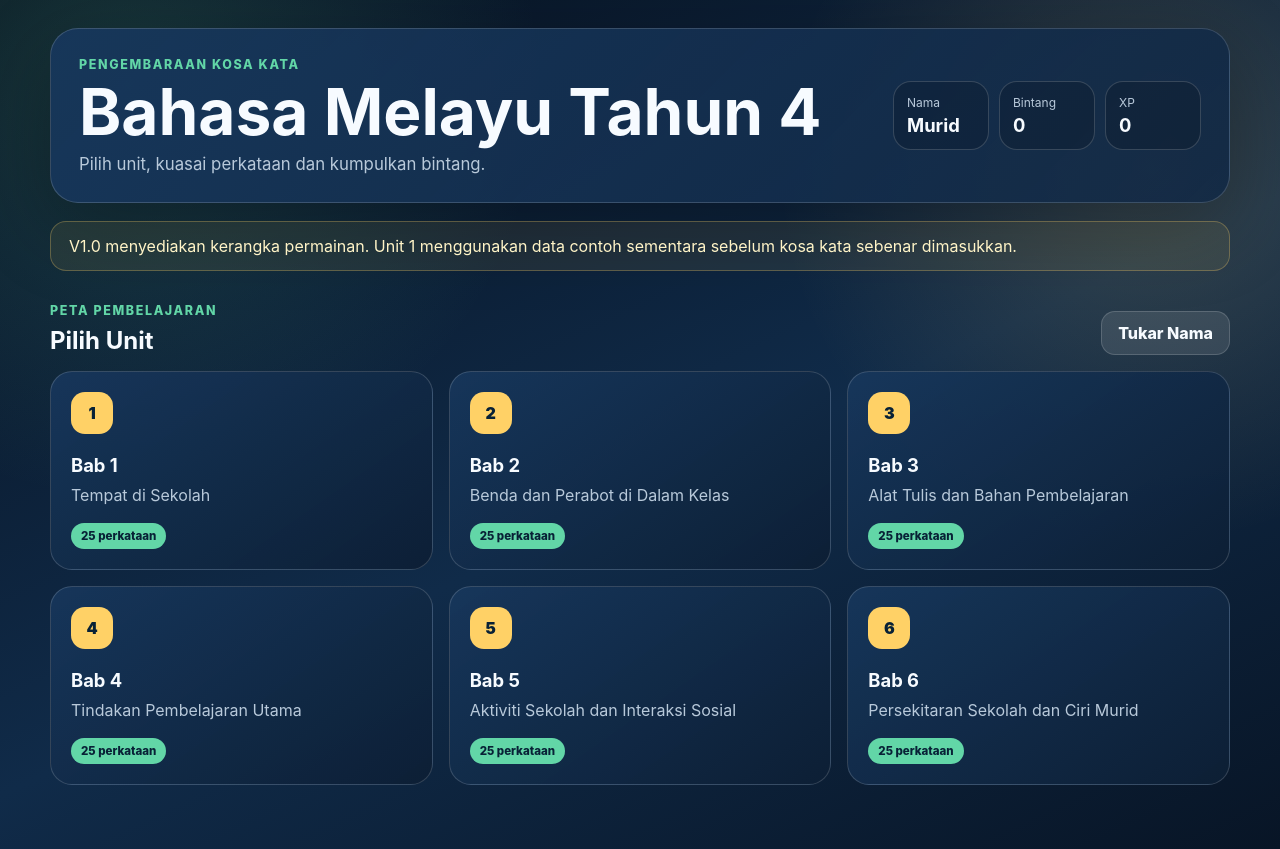
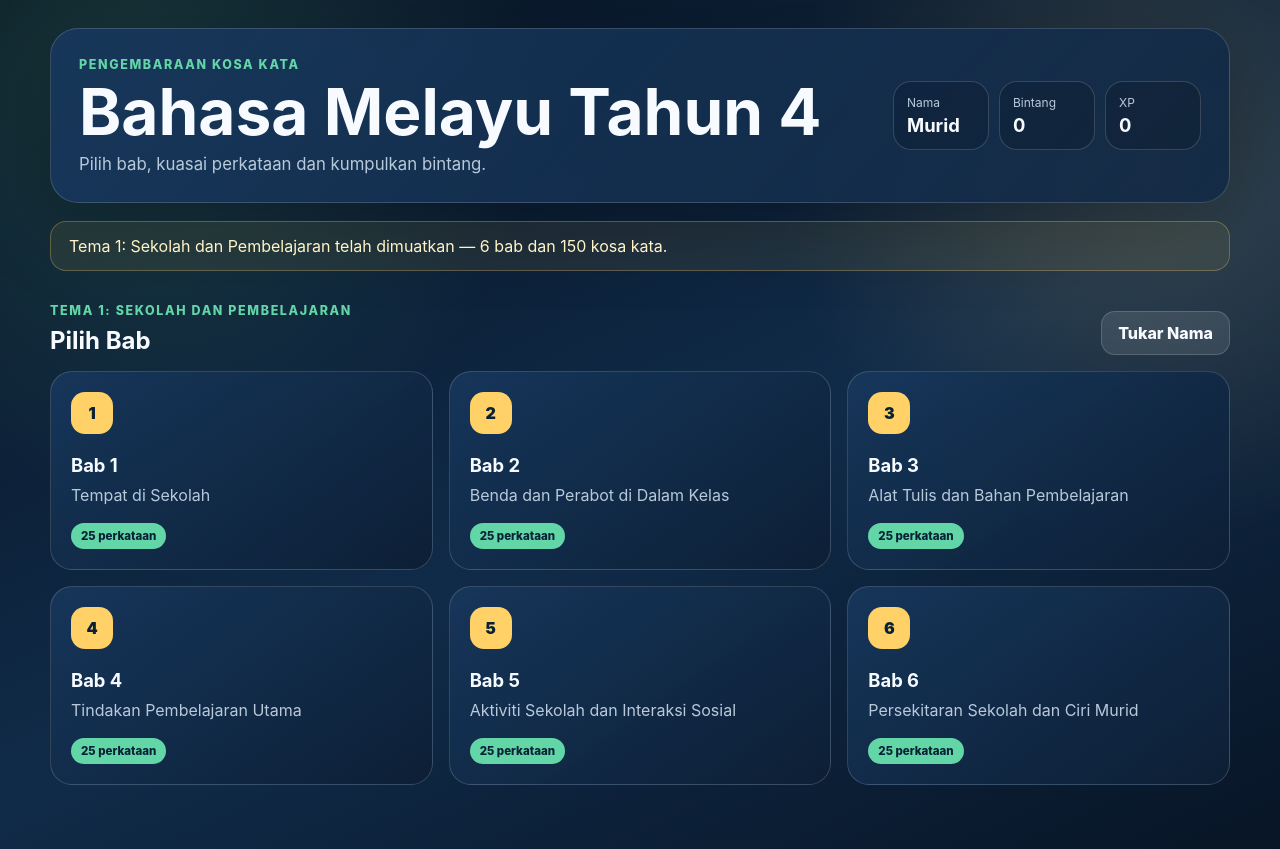
Before and after one commit to darkgeneration77-spec/bm-tahun4-vocabulary-adventure, a plain HTML site: page index.html in a window 1280 px wide. Drawn offline with Linux system fonts and the light colour scheme.

Commit message:
Update Tema 1 status on homepage

```diff
--- a/index.html
+++ b/index.html
@@ -13,7 +13,7 @@
       <div>
         <p class="eyebrow">Pengembaraan Kosa Kata</p>
         <h1>Bahasa Melayu Tahun 4</h1>
-        <p class="subtitle">Pilih unit, kuasai perkataan dan kumpulkan bintang.</p>
+        <p class="subtitle">Pilih bab, kuasai perkataan dan kumpulkan bintang.</p>
       </div>
       <div class="player-panel" aria-label="Maklumat pemain">
         <div><span>Nama</span><strong id="playerName">Murid</strong></div>
@@ -23,14 +23,14 @@
     </header>
 
     <section class="notice" id="notice">
-      V1.0 menyediakan kerangka permainan. Unit 1 menggunakan data contoh sementara sebelum kosa kata sebenar dimasukkan.
+      Tema 1: Sekolah dan Pembelajaran telah dimuatkan — 6 bab dan 150 kosa kata.
     </section>
 
     <section>
       <div class="section-heading">
         <div>
-          <p class="eyebrow">Peta Pembelajaran</p>
-          <h2>Pilih Unit</h2>
+          <p class="eyebrow">Tema 1: Sekolah dan Pembelajaran</p>
+          <h2>Pilih Bab</h2>
         </div>
         <button class="secondary-button" id="changeNameBtn" type="button">Tukar Nama</button>
       </div>
@@ -40,7 +40,7 @@
     <section id="modeSection" class="hidden">
       <div class="section-heading">
         <div>
-          <p class="eyebrow" id="selectedUnitLabel">Unit</p>
+          <p class="eyebrow" id="selectedUnitLabel">Bab</p>
           <h2>Pilih Mode Permainan</h2>
         </div>
         <button class="secondary-button" id="backToUnitsBtn" type="button">Kembali</button>
```
